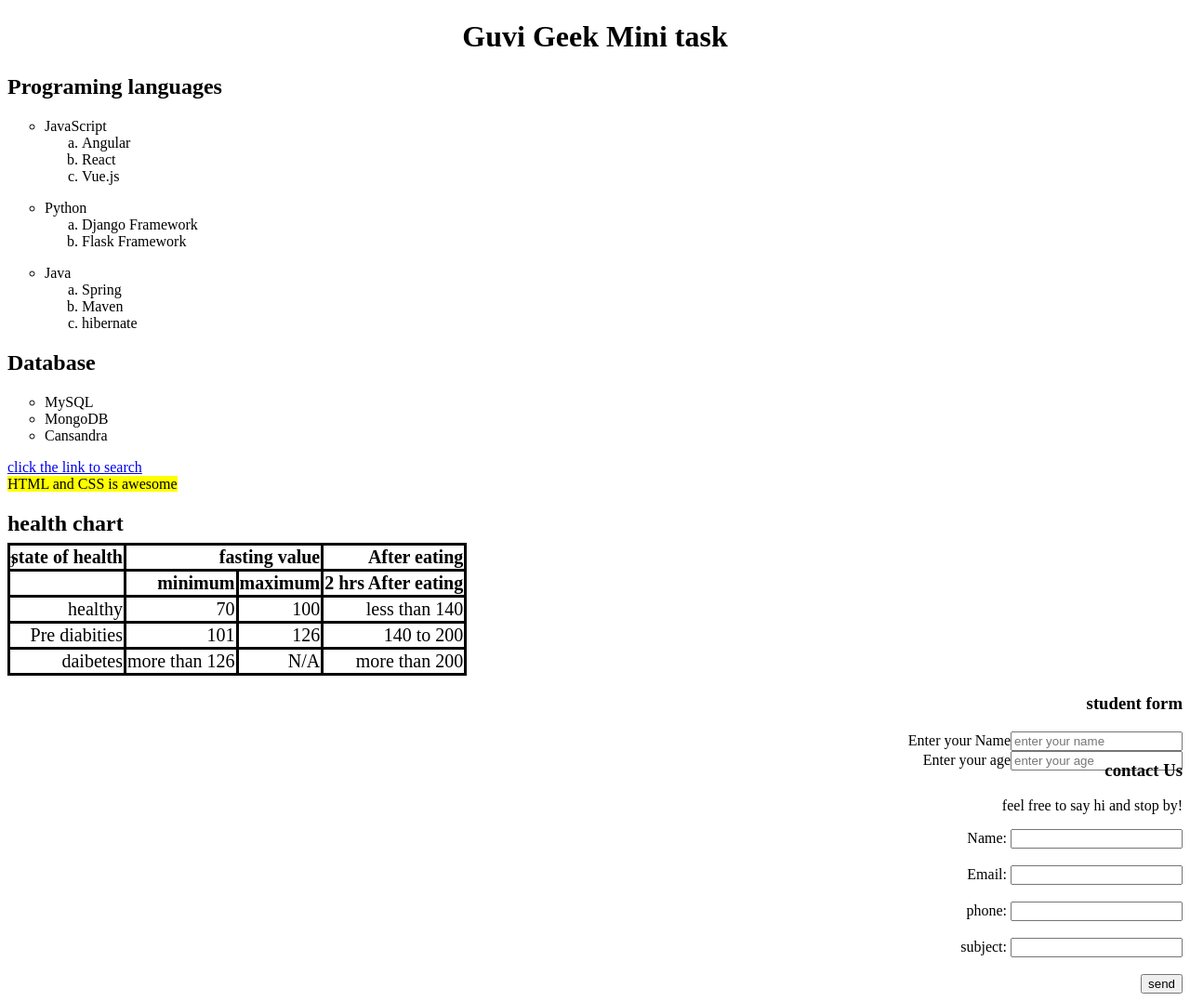
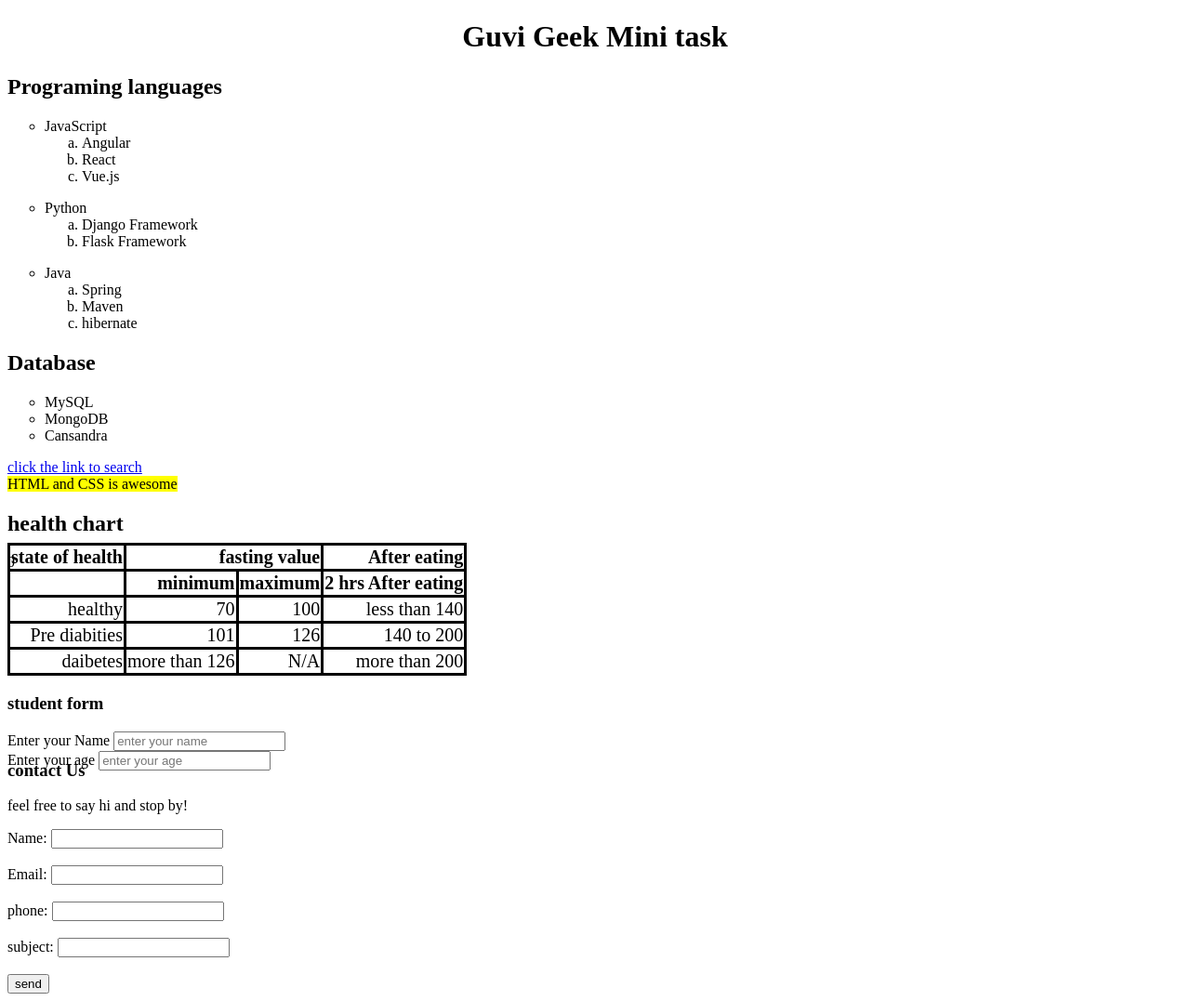
Before and after one commit to Meenajayaraj/mini-task-html, a plain HTML site: page index.html in a window 1280 px wide. Shown: the whole page at 93% size. Drawn offline with Linux system fonts and the light colour scheme.

Commit message:
mini task

```diff
--- a/index.html
+++ b/index.html
@@ -6,11 +6,7 @@
     <title>contact us</title>
     <link rel="shortcut icon" href="favicon.ico" type="image/x-icon">
    <style>h1 {text-align: center;}</style>
-<style>
-    form {
-        text-align: right;
-    }
-</style>
+
 <style>
     table,th,td {
         border:3px solid black;
@@ -105,15 +101,18 @@
         <form>
             <table>
           <h3>student form</h3>
+          <div>
           <label for="name">Enter your Name</label>
 <input type="text" placeholder="enter your name" id="name">
 <br>
+ </div>
+<div>
 <label for="age">Enter your age</label>
 <input type="number" placeholder="enter your age" id="age">
 <br>
+</div>
 </table>
 </form>
-    </div>
     <div>
         <form>
             <h3>contact Us</h3>
```
